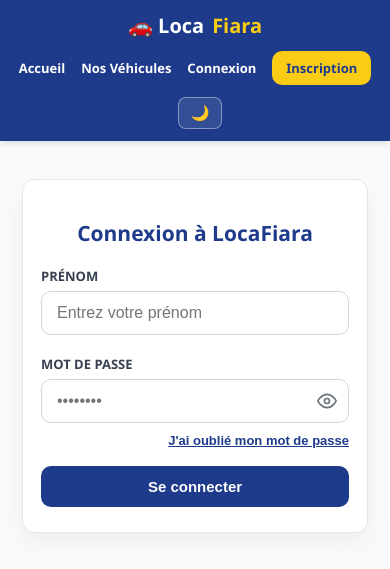
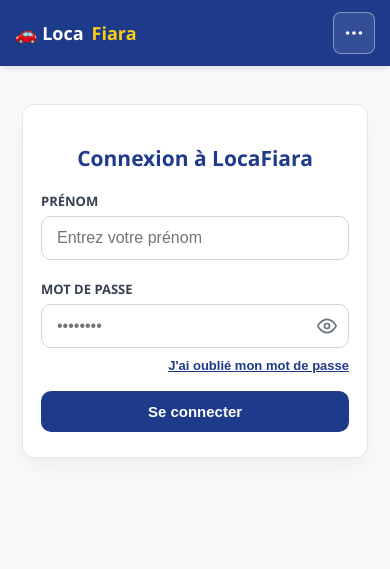
Before and after one commit to yowane-hub/LocaFiara, a PHP site: page /login.php in a window 390 px wide. Shown: the top 569 px of the page. Run offline with PHP 8.4, Linux system fonts and the light colour scheme.

Commit message:
Responsivite des navigation sur téléphone

```diff
--- a/assets/css/header.css
+++ b/assets/css/header.css
@@ -1,4 +1,3 @@
-
 /* Style de l'en-tête (Header) */
 .site-header {
     background-color: #1e3a8a;
@@ -92,29 +91,90 @@
     box-shadow: 0 4px 10px rgba(0, 0, 0, 0.15);
 }
 
+/* ==========================================================================
+   MENU MOBILE "..." + RESPONSIVE (header.css)
+   ========================================================================== */
 
-/* ==========================================================================
-   RESPONSIVE (header.css)
-   ========================================================================== */
+/* Le bouton "..." est caché sur ordinateur */
+.menu-toggle-btn {
+    display: none;
+    background-color: rgba(255, 255, 255, 0.1);
+    border: 1px solid rgba(255, 255, 255, 0.4);
+    color: #ffffff;
+    width: 42px;
+    height: 42px;
+    border-radius: 8px;
+    cursor: pointer;
+    align-items: center;
+    justify-content: center;
+    padding: 0;
+    transition: background-color 0.2s ease;
+}
+
+.menu-toggle-btn:hover,
+.menu-toggle-btn[aria-expanded="true"] {
+    background-color: rgba(255, 255, 255, 0.25);
+}
+
 @media (max-width: 992px) {
     .site-header { padding: 15px 25px; }
     .site-nav { gap: 18px; }
 }
+
+/* ----- Tablette portrait et smartphone : menu repliable ----- */
 @media (max-width: 768px) {
     .site-header {
+        padding: 12px 15px;
+        /* logo à gauche, bouton "..." à droite, sur une seule ligne */
+        flex-direction: row;
+        flex-wrap: nowrap;
+    }
+
+    .site-logo { font-size: 20px; }
+
+    /* On affiche le bouton "..." */
+    .menu-toggle-btn { display: inline-flex; }
+
+    /* Le menu devient un panneau qui s'ouvre sous l'en-tête (caché par défaut) */
+    .site-nav {
+        display: none;
+        position: absolute;
+        top: 100%;
+        left: 0;
+        right: 0;
         flex-direction: column;
-        gap: 12px;
-        padding: 12px 15px;
+        align-items: stretch;
+        gap: 4px;
+        padding: 12px 15px 18px;
+        background-color: #1e3a8a;
+        border-top: 1px solid rgba(255, 255, 255, 0.15);
+        box-shadow: 0 10px 20px rgba(0, 0, 0, 0.25);
+        max-height: calc(100vh - 70px);
+        overflow-y: auto;
     }
-    .site-nav {
-        flex-wrap: wrap;
-        justify-content: center;
-        gap: 12px 16px;
+
+    /* Menu ouvert (classe ajoutée par menu.js) */
+    .site-nav.open { display: flex; }
+
+    .site-nav a,
+    .site-nav .user-greeting {
+        display: block;
+        padding: 12px 10px;
+        text-align: center;
+        font-size: 15px;
+        border-radius: 8px;
     }
-    .site-logo { font-size: 20px; }
+
+    .site-nav a:hover { background-color: rgba(255, 255, 255, 0.08); }
+
+    .site-nav a.btn-inscription { padding: 12px 20px; }
+
+    .site-nav .theme-toggle-btn {
+        align-self: center;
+        margin: 8px 0 0 0;
+    }
 }
+
 @media (max-width: 480px) {
-    .site-nav a { font-size: 13px; }
-    .site-nav a.btn-inscription { padding: 8px 14px; border-radius: 10px; }
-    .user-greeting { font-size: 13px; width: 100%; text-align: center; }
+    .site-logo { font-size: 18px; }
 }
--- /dev/null
+++ b/assets/css/menu.css
@@ -0,0 +1,90 @@
+/* ==========================================================================
+   Fichier : assets/css/menu.css
+   Rôle : Menu repliable "..." sur téléphone / tablette
+          (utilisé par l'en-tête du site ET par l'en-tête admin)
+   ========================================================================== */
+
+/* --- Ordinateur : le bouton "..." est caché --- */
+.menu-toggle-btn {
+    display: none;
+    background-color: rgba(255, 255, 255, 0.1);
+    border: 1px solid rgba(255, 255, 255, 0.4);
+    color: #ffffff;
+    width: 42px;
+    height: 42px;
+    border-radius: 8px;
+    cursor: pointer;
+    align-items: center;
+    justify-content: center;
+    padding: 0;
+    transition: background-color 0.2s ease;
+}
+
+.menu-toggle-btn:hover,
+.menu-toggle-btn[aria-expanded="true"] {
+    background-color: rgba(255, 255, 255, 0.25);
+}
+
+/* --- Tablette portrait et smartphone (768px et moins) --- */
+@media (max-width: 768px) {
+
+    /* Logo à gauche, bouton "..." à droite, sur une seule ligne */
+    .site-header,
+    .admin-header-container {
+        flex-direction: row !important;
+        flex-wrap: nowrap !important;
+        justify-content: space-between !important;
+        align-items: center !important;
+        padding: 12px 15px !important;
+        gap: 0 !important;
+    }
+
+    /* Repère pour placer le panneau du menu (l'en-tête public est déjà "sticky") */
+    .admin-header-container { position: relative; }
+
+    /* Le bouton "..." devient visible */
+    .menu-toggle-btn { display: inline-flex !important; }
+
+    /* Le menu est caché par défaut et s'ouvre en panneau sous l'en-tête */
+    .site-nav,
+    .admin-nav-links {
+        display: none !important;
+        position: absolute;
+        top: 100%;
+        left: 0;
+        right: 0;
+        flex-direction: column;
+        align-items: stretch;
+        flex-wrap: nowrap;
+        gap: 4px;
+        padding: 12px 15px 18px;
+        background-color: #1e3a8a;
+        border-top: 1px solid rgba(255, 255, 255, 0.15);
+        box-shadow: 0 10px 20px rgba(0, 0, 0, 0.25);
+        max-height: calc(100vh - 70px);
+        overflow-y: auto;
+    }
+
+    /* Menu ouvert (la classe "open" est ajoutée par menu.js) */
+    .site-nav.open,
+    .admin-nav-links.open { display: flex !important; }
+
+    .site-nav a,
+    .site-nav .user-greeting,
+    .admin-nav-links a {
+        display: block;
+        padding: 12px 10px;
+        text-align: center;
+        font-size: 15px;
+        border-radius: 8px;
+    }
+
+    .site-nav a:hover,
+    .admin-nav-links a:hover { background-color: rgba(255, 255, 255, 0.08); }
+
+    .site-nav .theme-toggle-btn,
+    .admin-nav-links .theme-toggle-btn {
+        align-self: center;
+        margin: 8px 0 0 0;
+    }
+}
--- a/includes/header.php
+++ b/includes/header.php
@@ -17,6 +17,7 @@ if (session_status() === PHP_SESSION_NONE) {
 
     <link rel="stylesheet" href="assets/css/global.css">
     <link rel="stylesheet" href="assets/css/header.css">
+    <link rel="stylesheet" href="assets/css/menu.css?v=2">
 </head>
 <body>
 
@@ -25,7 +26,15 @@ if (session_status() === PHP_SESSION_NONE) {
         🚗 Loca<span>Fiara</span>
     </a>
 
-    <nav class="site-nav">
+    <button type="button" id="menu-toggle" class="menu-toggle-btn" aria-label="Ouvrir le menu" aria-controls="main-nav" aria-expanded="false">
+        <svg width="22" height="22" viewBox="0 0 24 24" fill="currentColor" aria-hidden="true">
+            <circle cx="5" cy="12" r="2"></circle>
+            <circle cx="12" cy="12" r="2"></circle>
+            <circle cx="19" cy="12" r="2"></circle>
+        </svg>
+    </button>
+
+    <nav class="site-nav" id="main-nav">
         <a href="index.php">Accueil</a>
         <a href="vehicules.php">Nos Véhicules</a>
 
@@ -59,4 +68,5 @@ if (session_status() === PHP_SESSION_NONE) {
     </nav>
 
     <script src="assets/js/theme.js"></script>
+    <script src="assets/js/menu.js"></script>
 </header>
```
Also changed, not shown: assets/css/admin.css (+67 -10 lines), assets/js/menu.js (added, +46 -0 lines), includes/admin_header.php (+11 -1 lines).
